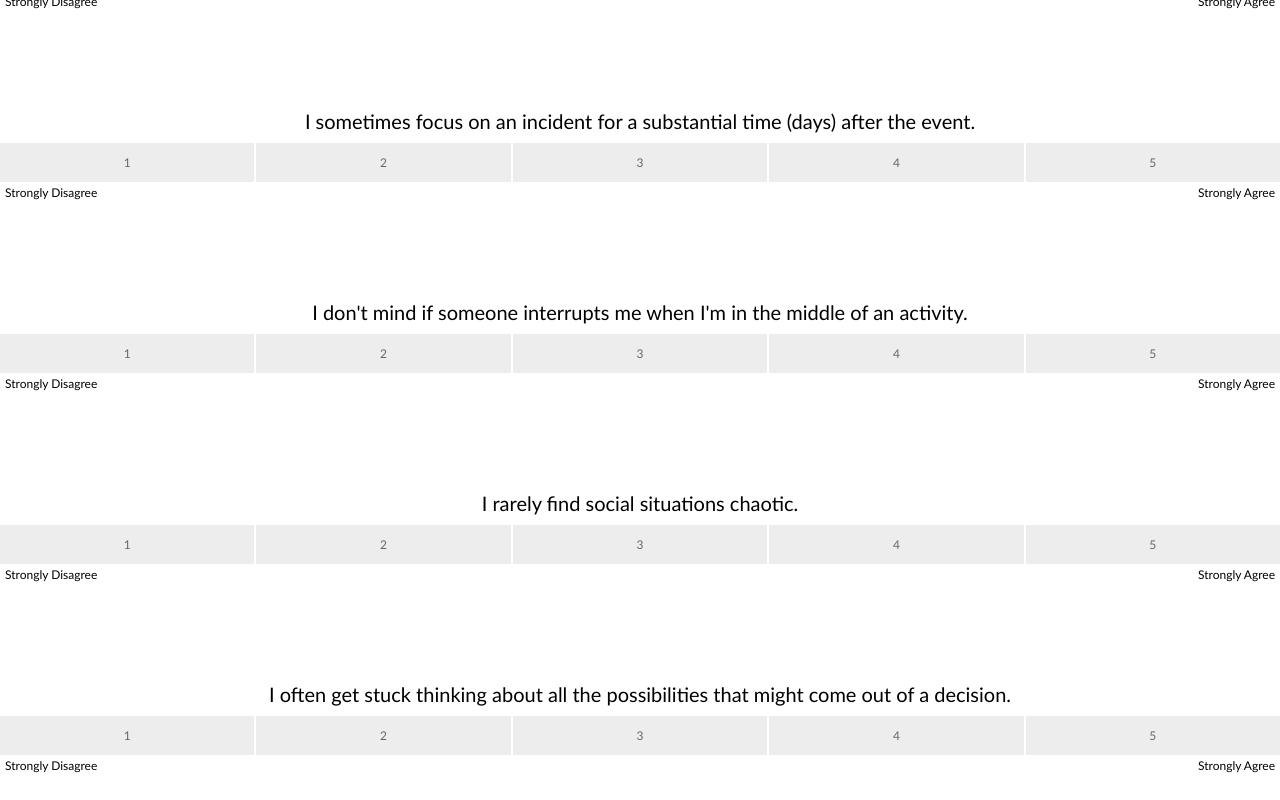
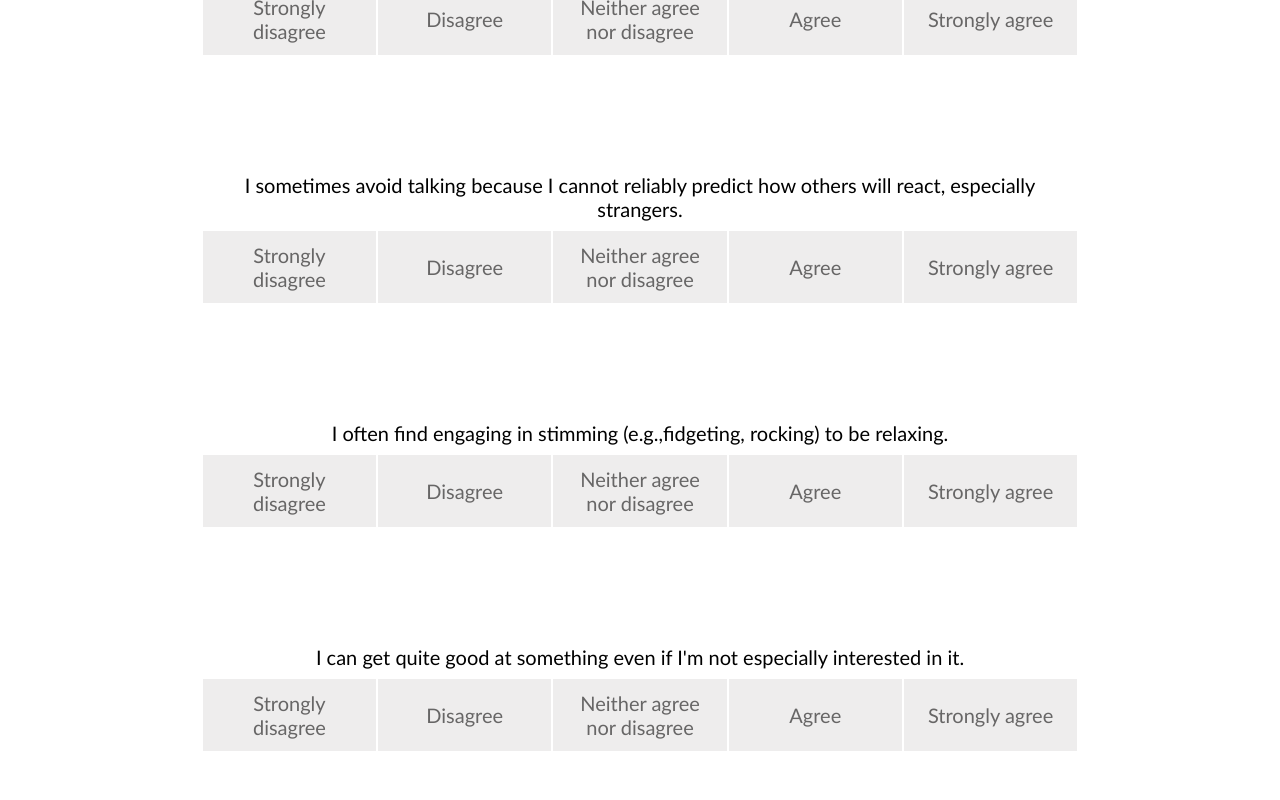
Before and after one commit to croach/monotropism.app, a SvelteKit app: page / in a window 1280 px wide. Shown: the part 1821-2621 px from the top of the page. Built offline with nearby package versions, Linux system fonts and the light colour scheme.

Commit message:
Add support for desktop (styling)

```diff
--- a/src/lib/components/Questionnaire.svelte
+++ b/src/lib/components/Questionnaire.svelte
@@ -9,36 +9,36 @@
         <div class="answers">
             <input type="radio" id="likert-scale-{id}-1" name="answer[{id}]" value="{reversed ? 5 : 1}">
             <label for="likert-scale-{id}-1">
-                <!-- <span class="large-screen">Strongly disagree</span> -->
-                <span>1</span>
+                <span class="small-screen-labels">1</span>
+                <span class="large-screen-labels">Strongly disagree</span>
             </label>
 
             <input type="radio" id="likert-scale-{id}-2" name="answer[{id}]" value="{reversed ? 4 : 2}">
             <label for="likert-scale-{id}-2">
-                <!-- <span class="large-screen">Disagree</span> -->
-                <span>2</span>
+                <span class="small-screen-labels">2</span>
+                <span class="large-screen-labels">Disagree</span>
             </label>
 
             <input type="radio" id="likert-scale-{id}-3" name="answer[{id}]" value="{reversed ? 3 : 3}">
             <label for="likert-scale-{id}-3">
-                <!-- <span class="large-screen">Neither agree nor disagree</span> -->
-                <span>3</span>
+                <span class="small-screen-labels">3</span>
+                <span class="large-screen-labels">Neither agree nor disagree</span>
             </label>
 
             <input type="radio" id="likert-scale-{id}-4" name="answer[{id}]" value="{reversed ? 2 : 4}">
             <label for="likert-scale-{id}-4">
-                <!-- <span class="large-screen">Agree</span> -->
-                <span>4</span>
+                <span class="small-screen-labels">4</span>
+                <span class="large-screen-labels">Agree</span>
             </label>
 
             <input type="radio" id="likert-scale-{id}-5" name="answer[{id}]" value="{reversed ? 1 : 5}">
             <label for="likert-scale-{id}-5">
-                <!-- <span class="large-screen">Strongly agree</span> -->
-                <span>5</span>
+                <span class="small-screen-labels">5</span>
+                <span class="large-screen-labels">Strongly agree</span>
             </label>
         </div>
 
-        <div class="likert-scale-labels">
+        <div class="likert-scale-labels small-screen-labels">
             <span>Strongly Disagree</span>
             <span>Strongly Agree</span>
         </div>
@@ -62,7 +62,7 @@ form {
     --button-checked-label-color: rgb(255, 255, 255);
 
     /* Add a space between the questions and the top and bottom of the "page" */
-    margin: 20px 0 20px 0;
+    margin: 50px 0;
 }
 
 fieldset {
@@ -76,7 +76,7 @@ fieldset {
 
 div.question {
     /* Add a little padding between the question and the sides of the screen */
-    padding: 0 10px 0 10px;
+    padding: 0 var(--left-right-margins);
     /* Center the question */
     text-align: center;
     /* Add a bit of space between the question and the answers */
@@ -100,6 +100,10 @@ label {
     /* Add a bit of padding around the labels. The padding is relative to the
        the font size for the labels. */
     padding: 1em;
+    /* Center the text vertically and horizontally */
+    display: flex;
+    align-items: center;
+    justify-content: center;
 }
 
 input {
@@ -130,6 +134,12 @@ div.likert-scale-labels {
     margin-top: 3px;
 }
 
+/* Hide the labels that are used for large screens only */
+.large-screen-labels {
+    visibility: hidden;
+    display: none;
+}
+
 div.submit-button {
     /* Center the submit button horizontally */
     display: flex;
@@ -144,4 +154,33 @@ button {
     color: var(--button-label-color);
 }
 
+@media only screen and (min-width: 680px) {
+    form {
+        /* Add additional space between the form and the sides of the screen*/
+        margin-left: var(--left-right-margins);
+        margin-right: var(--left-right-margins);
+        /* Make sure that the form doesn't stretch too wide */
+        /* max-width: 900px; */
+    }
+
+    label:hover {
+        /* Add highlighting on hover to let the user know that they can select
+           the answer */
+        background: #dfdede;
+    }
+
+    /* Hide the labels just for the small screen and display their large screen
+       counterparts */
+    .small-screen-labels {
+        visibility: hidden;
+        display: none;
+    }
+    .large-screen-labels {
+        visibility: visible;
+        display: inline;
+        font-size: 20px;
+    }
+
+}
+
 </style>
--- a/src/lib/data/questions.json
+++ b/src/lib/data/questions.json
@@ -24,7 +24,7 @@
     {"id": 23, "text": "I find it difficult to engage in a task of no interest to me even if it is important.", "reversed": 0},
     {"id": 24, "text": "I often find engaging in stimming (e.g.,fidgeting, rocking) to be relaxing.", "reversed": 0},
     {"id": 25, "text": "I am usually passionate about a few topics at any one time in my life.", "reversed": 0},
-    {"id": 26, "text": "I have trouble filtering out sounds whenI am not doing something I'm focused on.", "reversed": 0},
+    {"id": 26, "text": "I have trouble filtering out sounds when I am not doing something I'm focused on.", "reversed": 0},
     {"id": 27, "text": "I usually mean what I say and no more than that.", "reversed": 0},
     {"id": 28, "text": "I often engage in lengthy discussions on topics I find interesting even though my conversational partner(s) do not.", "reversed": 0},
     {"id": 29, "text": "I sometimes accidentally say something others find offensive/rude when I am focused on a task.", "reversed": 0},
--- a/src/routes/+page.svelte
+++ b/src/routes/+page.svelte
@@ -11,8 +11,42 @@
   console.log(form)
 </script>
 
-{#if !form}
-  <Questionnaire questions={data.questions} />
-{:else}
-  <Chart data={form} />
-{/if}
+<div class="main">
+
+  <h1>Monotropism Questionnaire</h1>
+
+  <p>Lorem ipsum dolor sit amet, consectetur adipiscing elit, sed do eiusmod tempor incididunt ut labore et dolore magna aliqua. Nulla pellentesque dignissim enim sit amet venenatis urna. Nunc sed velit dignissim sodales ut eu sem integer vitae. Consectetur libero id faucibus nisl. At auctor urna nunc id cursus metus aliquam eleifend mi. Arcu cursus vitae congue mauris rhoncus aenean vel elit scelerisque. Lorem mollis aliquam ut porttitor leo a. Lectus nulla at volutpat diam ut. Venenatis cras sed felis eget velit aliquet sagittis. A erat nam at lectus urna duis convallis. Urna condimentum mattis pellentesque id nibh tortor id aliquet. Lorem sed risus ultricies tristique nulla aliquet enim tortor. Blandit volutpat maecenas volutpat blandit aliquam. Malesuada nunc vel risus commodo viverra maecenas accumsan lacus vel. Ipsum faucibus vitae aliquet nec ullamcorper sit amet risus. Rhoncus est pellentesque elit ullamcorper. Eget mauris pharetra et ultrices neque ornare aenean euismod. Metus aliquam eleifend mi in nulla. Duis ultricies lacus sed turpis tincidunt id.</p>
+
+  <p>Velit egestas dui id ornare. Vulputate dignissim suspendisse in est ante in nibh. Augue mauris augue neque gravida in fermentum. Sit amet venenatis urna cursus eget nunc. Cursus metus aliquam eleifend mi in nulla posuere. Morbi tristique senectus et netus et malesuada fames. Enim lobortis scelerisque fermentum dui faucibus. Urna neque viverra justo nec ultrices dui sapien eget mi. Amet luctus venenatis lectus magna fringilla. Ultricies mi eget mauris pharetra et ultrices neque ornare aenean. Vitae ultricies leo integer malesuada nunc vel risus. Nunc pulvinar sapien et ligula ullamcorper malesuada proin libero. Senectus et netus et malesuada fames ac turpis. Purus viverra accumsan in nisl nisi scelerisque eu ultrices vitae. Urna neque viverra justo nec ultrices dui sapien eget.</p>
+
+  <p>Porttitor leo a diam sollicitudin. Iaculis urna id volutpat lacus laoreet non. Ultrices eros in cursus turpis massa tincidunt dui. Eu sem integer vitae justo eget. Malesuada bibendum arcu vitae elementum curabitur. Duis ut diam quam nulla porttitor massa id neque aliquam. Senectus et netus et malesuada fames. Vestibulum lorem sed risus ultricies tristique nulla aliquet. Mauris commodo quis imperdiet massa. Praesent elementum facilisis leo vel fringilla est ullamcorper eget. Bibendum est ultricies integer quis auctor elit sed vulputate. Aliquam faucibus purus in massa tempor nec feugiat nisl pretium. Molestie a iaculis at erat.</p>
+
+  <p>At volutpat diam ut venenatis tellus in metus. Ipsum dolor sit amet consectetur adipiscing. Amet massa vitae tortor condimentum lacinia quis. Enim nunc faucibus a pellentesque sit amet porttitor. Nibh ipsum consequat nisl vel pretium lectus. Convallis convallis tellus id interdum velit. Et tortor consequat id porta nibh venenatis cras sed felis. Massa placerat duis ultricies lacus sed turpis. Facilisis volutpat est velit egestas dui. Dapibus ultrices in iaculis nunc sed. Orci nulla pellentesque dignissim enim sit amet venenatis. Sit amet purus gravida quis blandit turpis cursus. Natoque penatibus et magnis dis parturient. Erat velit scelerisque in dictum non consectetur a. Aliquam vestibulum morbi blandit cursus. Suspendisse sed nisi lacus sed viverra tellus in hac. Commodo odio aenean sed adipiscing diam. Bibendum enim facilisis gravida neque. Mi bibendum neque egestas congue quisque.</p>
+
+  <p>Nunc non blandit massa enim nec dui nunc. Sagittis aliquam malesuada bibendum arcu. Nec tincidunt praesent semper feugiat nibh. Purus semper eget duis at tellus at urna. In fermentum et sollicitudin ac orci phasellus egestas tellus. Enim blandit volutpat maecenas volutpat blandit. Faucibus in ornare quam viverra. Fames ac turpis egestas integer eget aliquet. Elementum pulvinar etiam non quam lacus suspendisse faucibus. Pharetra et ultrices neque ornare aenean euismod. Sem fringilla ut morbi tincidunt augue interdum velit euismod. Fusce ut placerat orci nulla pellentesque. Eu mi bibendum neque egestas congue quisque egestas. Orci phasellus egestas tellus rutrum tellus pellentesque. Facilisis volutpat est velit egestas dui id. Venenatis a condimentum vitae sapien pellentesque habitant. Amet massa vitae tortor condimentum lacinia quis vel eros. Velit ut tortor pretium viverra suspendisse potenti nullam ac tortor.</p>
+
+  {#if !form}
+    <Questionnaire questions={data.questions} />
+  {:else}
+    <Chart data={form} />
+  {/if}
+</div>
+
+<style>
+  div.main {
+    --left-right-margins: 0.8rem;
+
+    /* Maker sure that the form looks good on bigger screens */
+    max-width: 900px;
+  }
+
+  h1 {
+    /* Add some space around the title  */
+    margin: 1rem var(--left-right-margins);
+  }
+
+  p {
+    /* Add some space around the paragraphs */
+    margin: 1rem var(--left-right-margins);
+  }
+</style>
--- a/static/main.css
+++ b/static/main.css
@@ -8,4 +8,8 @@
 body {
     font-family: 'Gill Sans', 'Gill Sans MT', Calibri, 'Trebuchet MS', sans-serif;
     font-size: 20px;
+
+    /* Center all content on the page */
+    display: flex;
+    justify-content: center;
 }
```
